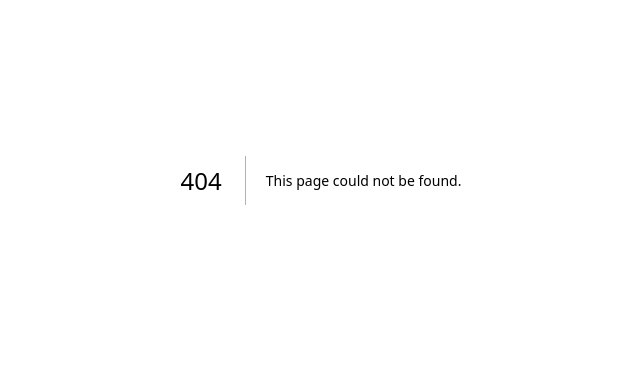
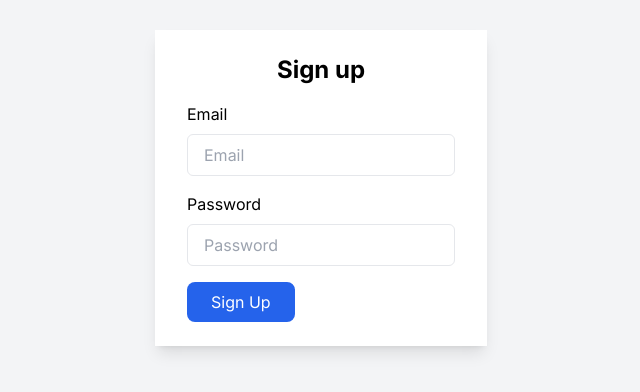
Before and after one commit to kinskiwu/blink-r-next, a Next.js app: page /sign-up in a window 1280 px wide. Before the commit this address had no page. Shown: the part 220-612 px from the top of the page, without its empty margins (319-959 px from the left). Built offline with nearby package versions, Linux system fonts and the light colour scheme.

Commit message:
add sign up page

```diff
--- /dev/null
+++ b/src/app/sign-up/page.tsx
@@ -0,0 +1,45 @@
+'use client'
+import React, { useState } from 'react';
+
+const SignUp = () => {
+  const [email, setEmail] = useState('');
+  const [password, setPassword] = useState('');
+
+  const handleSubmit = async (e: React.FormEvent) => {
+    e.preventDefault();
+    // Here you would add your logic to sign up the user with the email and password
+    console.log(email, password);
+  };
+
+  return (
+    <div className="flex flex-col items-center justify-center min-h-screen bg-gray-100">
+      <div className="px-8 py-6 mt-4 text-left bg-white shadow-lg">
+        <h3 className="text-2xl font-bold text-center">Sign up</h3>
+        <form onSubmit={handleSubmit}>
+          <div className="mt-4">
+            <div>
+              <label className="block" htmlFor="email">Email</label>
+              <input type="email" placeholder="Email"
+                className="w-full px-4 py-2 mt-2 border rounded-md focus:outline-none focus:ring-1 focus:ring-blue-600"
+                value={email} onChange={(e) => setEmail(e.target.value)}
+                id="email" required />
+            </div>
+            <div className="mt-4">
+              <label className="block" htmlFor="password">Password</label>
+              <input type="password" placeholder="Password"
+                className="w-full px-4 py-2 mt-2 border rounded-md focus:outline-none focus:ring-1 focus:ring-blue-600"
+                value={password} onChange={(e) => setPassword(e.target.value)}
+                id="password" required />
+            </div>
+            <div className="flex items-baseline justify-between">
+              <button type="submit"
+                className="px-6 py-2 mt-4 text-white bg-blue-600 rounded-lg hover:bg-blue-900">Sign Up</button>
+            </div>
+          </div>
+        </form>
+      </div>
+    </div>
+  );
+};
+
+export default SignUp;
```
